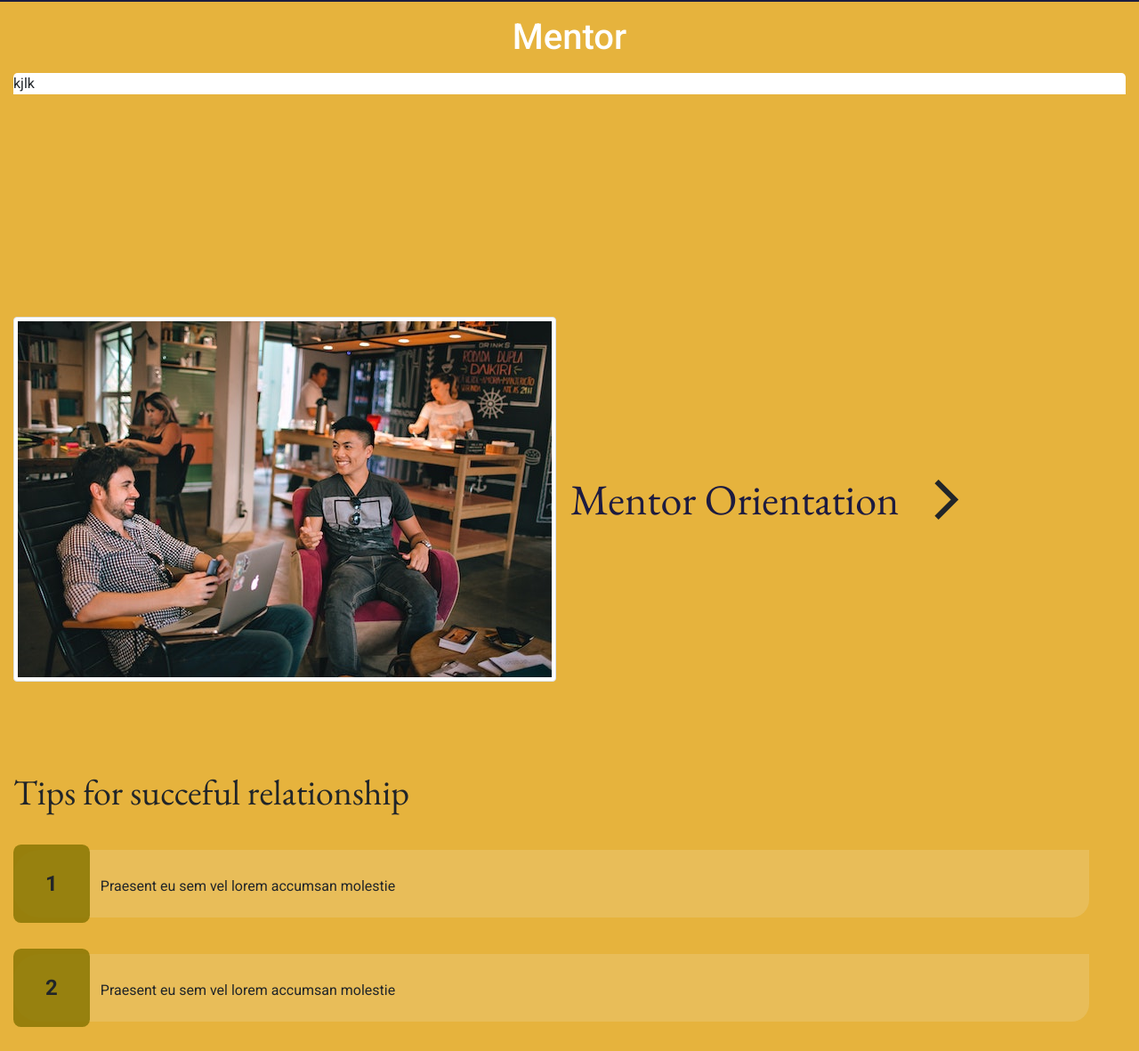
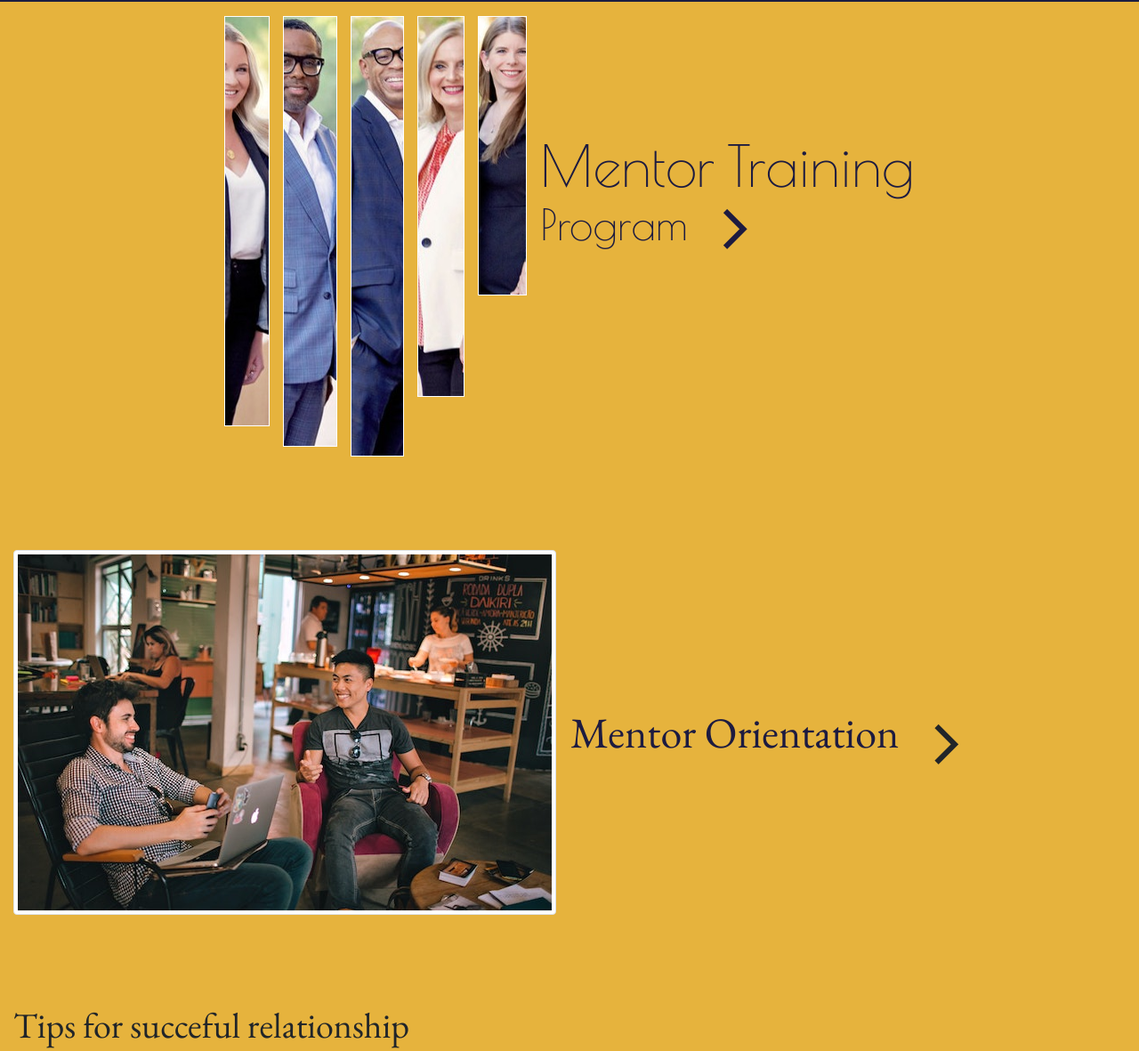
Before and after one commit to gislainm/funathon-2022, a plain HTML site: page client/html/mentor-page.html in a window 1280 px wide. Shown: the part 68-1249 px from the top of the page at 89% size. Drawn offline with nearby package versions, Linux system fonts and the light colour scheme.

Commit message:
mentor page

```diff
--- a/client/css/mentorStyle.css
+++ b/client/css/mentorStyle.css
@@ -1,7 +1,7 @@
 @import url("https://fonts.googleapis.com/css?family=Roboto:300,400,500,700&display=swap");
 @import url("https://fonts.googleapis.com/css2?family=EB+Garamond&display=swap");
 @import url("https://fonts.googleapis.com/css2?family=Material+Symbols+Outlined:opsz,wght,FILL,GRAD@48,400,0,0");
-
+@import url('https://fonts.googleapis.com/css2?family=Poiret+One&display=swap');
 body {
 	background: #e1a210ce;
 	font-family: "Roboto", sans-serif;
@@ -59,6 +59,7 @@ header {
 }
 .card-wrpr{
 	width: 100%;
+
 }
 .card-mentor{
 	width:400px;
@@ -93,11 +94,11 @@ header {
 }
 .space{
 	height: 250px;
-	background-color: #e1a210ce ;
+
 }
 .tips-list{
 	padding-top: 100px;
-	background-color:  #e1a210ce;
+
 }
 
 
@@ -115,7 +116,7 @@ header {
 	font-size: 3rem;
 }
 .meeting-mentor{
-	background-color: #e1a210ce;
+
 }
 .img-st{
 	width: 100%;
@@ -127,7 +128,7 @@ header {
     font-style: normal;
     font-size: 51px !important;
     line-height: 7;
-	margin:0 28px;
+	margin:-144px 28px;
     letter-spacing: normal;
     text-transform: none;
     display: inline-block;
@@ -136,22 +137,25 @@ header {
     direction: ltr;
     font-feature-settings: "liga";
     -webkit-font-smoothing: antialiased;
+	top: 13px;
+    position: relative;
 }
 
 .footer{
 	height: 200px;
-	background-color: #e1a210ce;
+
 }
 
 .tips-list li{
 	background-color: rgba(242, 247, 250, 0.147);
 	margin: 41px;
-	padding: 20px;
-	border-radius:30px 0px 20px 30px;
+	padding: 24px;
+	border-radius:30px 2px 2px 30px;
 	margin-left:0; padding-left:0;
 	counter-increment:item;
 	list-style:none inside;
-	margin-bottom:10px
+	margin-bottom:10px;
+	box-shadow: 2px 2px 3px -2px #18161c;
 }
 .tips-list ol{
 	margin-left:0; padding-left:0; counter-reset:item
@@ -164,10 +168,48 @@ content:counter(item) ;
 padding:30px 36px;
 margin-right:0.5em;
 background:rgba(140, 120, 5, 0.874);
--webkit-border-radius: 10px;
--moz-border-radius: 10px;
-border-radius: 10%;
+-webkit-border-radius:10% 10% 0% 30%;
+-moz-border-radius: 10% 10% 0% 30%;
+border-radius:10% 10% 0% 41%;
 }
 .tips-list h1{
 	font-family: 'EB Garamond', serif !important;
 }
+.mentor-trng{
+	height: 350px;
+	flex-direction: row;
+	gap: 15px;
+	justify-content: center;
+}
+.mentor-trng img{
+	width:fit-content;
+	height:fit-content;
+	border: 1px solid #ffffff;
+}
+.m-prog {
+
+
+	font-size: 3rem;
+	font-family: 'Poiret One', cursive !important;
+	font-weight: lighter;
+	margin: -40px 0px;
+}
+.m-trng{
+
+	text-decoration: none;
+	font-size: 4rem;
+	font-family: 'Poiret One', cursive !important;
+	font-weight: lighter;
+}
+.m-tp{
+	align-self: center;
+	font-family:'EB Garamond', serif !important;
+font-weight: bolder;
+}
+
+.link-mt {
+
+	align-self: center;
+	text-decoration: none !important;
+	color:  #1D1B40;
+}
--- a/client/html/mentor-page.html
+++ b/client/html/mentor-page.html
@@ -29,11 +29,25 @@
         </header>
         <div class="container">
             <div class="text-center text-white">
-                <h1 class="m-3 c-nav">Mentor</h1>
+                <h1 class="m-3 c-nav"></h1>
             </div>
-            <div class="bg-white  rounded-lg d-block">
-                <div class="card-wrpr ">
-                    kjlk
+            <div class="">
+                <div class="card-wrpr d-flex mentor-trng ">
+                    <img src="../images/1.png" alt="">
+                    <img src="../images/2.png" alt="">
+                    <img src="../images/3.png" alt="">
+                    <img src="../images/4.png" alt="">
+                    <img src="../images/5.png" alt="">
+                    <a href="#" class="link-mt">
+                      <div class="m-tp">
+                        <p class="m-trng">Mentor Training</p>
+                        <p class="m-prog">Program<span class="material-symbols-outlined">
+                            arrow_forward_ios
+                            </span></p>
+                    </div>
+                    </a>
+
+
 
                 </div>
                 <div class="space">
```
Also changed, not shown: client/images/1.23.18-Mentoring.jpg (added), client/images/1.png (added), client/images/1595001411699.jpg (added), client/images/2.png (added), client/images/3.png (added), client/images/4.png (added), client/images/5.png (added).
